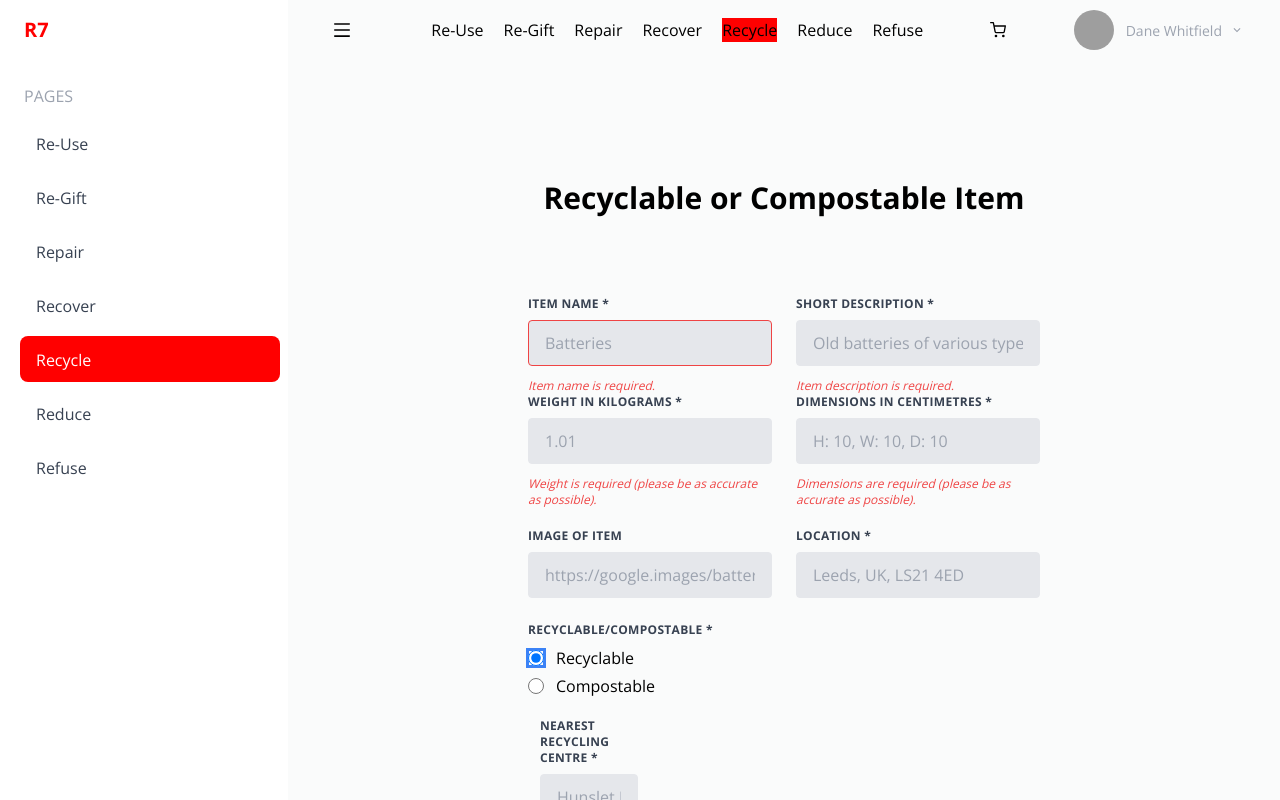
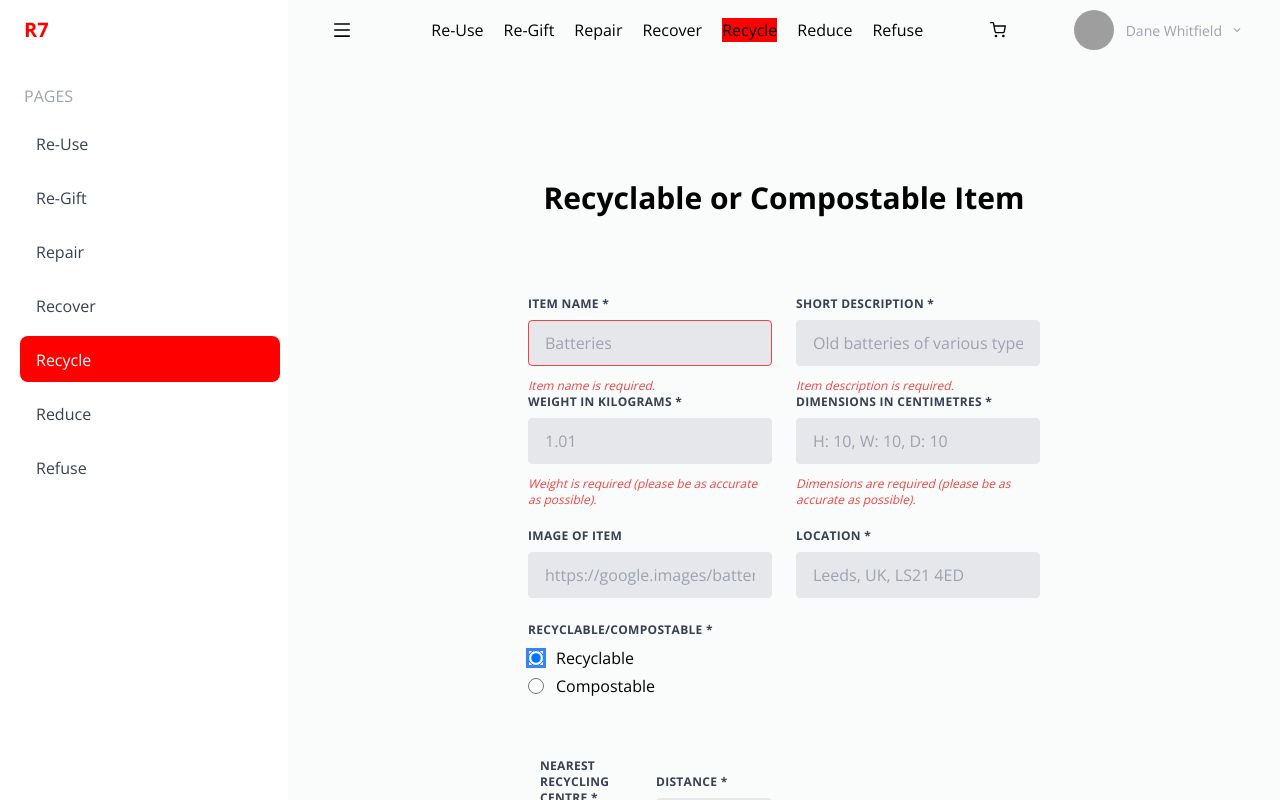
Before and after one commit to non-binary-code/r7-fe, a React (Create React App) app in the folder r7-fe/: page /recycle in a window 1280 px wide. Both pictures are taken after a click on the radio button 536 px from the left and 658 px from the top of the page. Shown: the top 800 px of the page. Built offline with nearby package versions, Linux system fonts and the light colour scheme; no server answers; grey boxes are pictures that could not be loaded.

Commit message:
adds some styling

```diff
--- a/r7-fe/src/components/RecycleForm.jsx
+++ b/r7-fe/src/components/RecycleForm.jsx
@@ -160,9 +160,12 @@ const RecycleForm = () => {
               />
               <label className='ml-3'>Compostable</label>
             </div>
+          </div>
+        </div>
+      </div>
       {recyclable === 'Recyclable' && (
-              <>
-                <div className='w-full md:w-1/2 px-3'>
+        <div className='flex w-full justify-center items-center md:w-1/2 px-3 mb-6 md:mb-0'>
+          <div className=''>
             <label
               className='block mt-5 uppercase tracking-wide text-gray-700 text-xs font-bold mb-2'
               for='grid-item-img'
@@ -177,7 +180,7 @@ const RecycleForm = () => {
               onChange={(e) => setLocation(e.target.value)}
             />
           </div>
-                <div className='w-full md:w-1/2 px-3'>
+          <div className=''>
             <label
               className='block mt-5 uppercase tracking-wide text-gray-700 text-xs font-bold mb-2'
               for='grid-item-img'
@@ -192,11 +195,8 @@ const RecycleForm = () => {
               onChange={(e) => setLocation(e.target.value)}
             />
           </div>
-              </>
+        </div>
       )}
-          </div>
-        </div>
-      </div>
       <div className='flex gap-3 justify-end mt-20'>
         <Link to='/'>
           <button
```
Also changed, not shown: 1 other file (tests, documents, lock files or other folders). Lines whose indentation alone changed are shown as unchanged.
